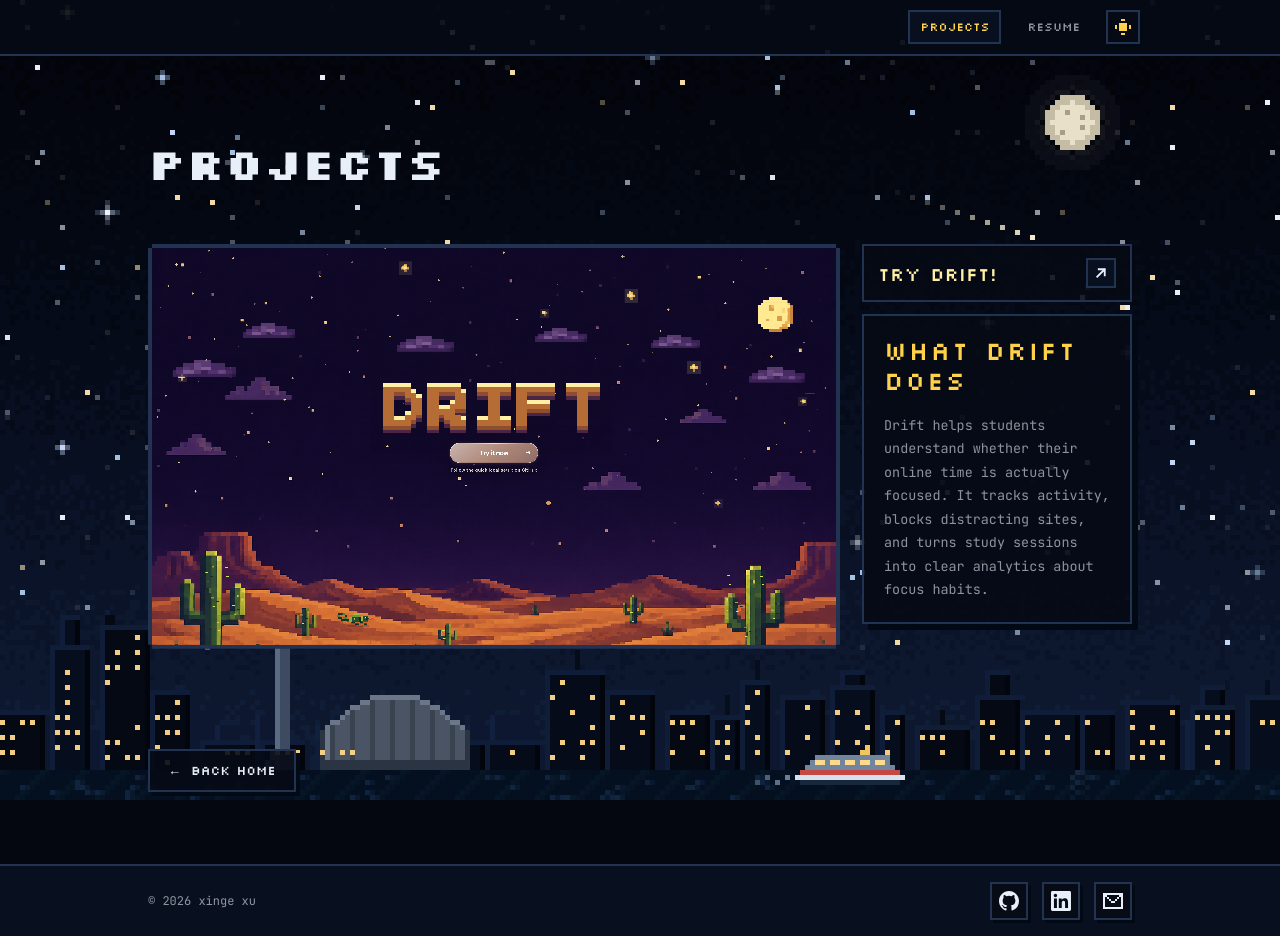
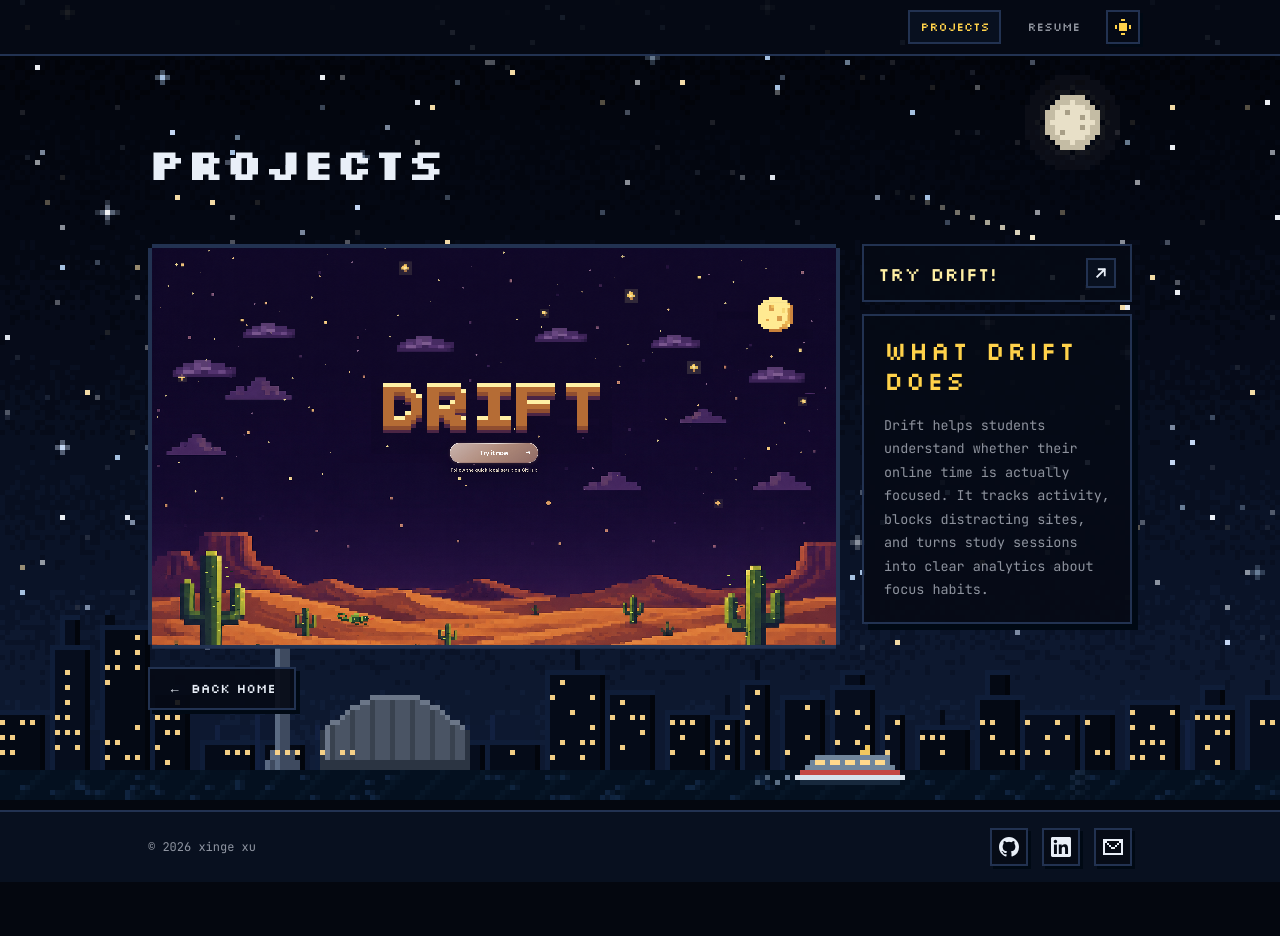
Before and after one commit to xingexu/xingexuportfolio, a Next.js app: page /projects in a window 1280 px wide. After the commit the page ends 882 px from the top, so only its background shows below. Built offline with nearby package versions, Linux system fonts and the light colour scheme; no server answers.

Commit message:
move project back link beside preview

```diff
--- a/src/app/globals.css
+++ b/src/app/globals.css
@@ -324,6 +324,18 @@ a.project-card:hover .project-title { color: var(--accent); }
   align-items: start;
   gap: 22px;
   animation: stepIn 0.5s steps(5) both;
+}
+
+.drift-preview-stack {
+  display: grid;
+  align-content: start;
+  gap: 18px;
+}
+
+.drift-preview-stack .back-home-wrap {
+  max-width: none;
+  margin: 0;
+  padding: 0;
 }
 
 .drift-screenshot-card {
--- a/src/app/projects/page.tsx
+++ b/src/app/projects/page.tsx
@@ -1,6 +1,5 @@
 import type { Metadata } from "next";
 import Projects from "@/components/Projects";
-import BackHome from "@/components/BackHome";
 import { PROJECTS } from "../data";
 
 export const metadata: Metadata = {
@@ -21,7 +20,6 @@ export default function ProjectsPage() {
   return (
     <div className="projects-page tab-enter">
       <Projects />
-      <BackHome />
     </div>
   );
 }
--- a/src/components/Projects.tsx
+++ b/src/components/Projects.tsx
@@ -1,4 +1,5 @@
 import Image from "next/image";
+import BackHome from "@/components/BackHome";
 /**
  * Projects grid. Server component — fully indexable HTML, pure-CSS hover.
  */
@@ -21,6 +22,7 @@ export default function Projects() {
       </h1>
 
       <section className="drift-showcase" aria-labelledby="drift-preview-title">
+        <div className="drift-preview-stack">
           <a
             className="drift-preview-link"
             href="https://trydriftfocus.vercel.app/"
@@ -41,6 +43,8 @@ export default function Projects() {
               />
             </article>
           </a>
+          <BackHome />
+        </div>
 
         <div className="drift-info-stack">
           <a
```
Lines whose indentation alone changed are shown as unchanged.
